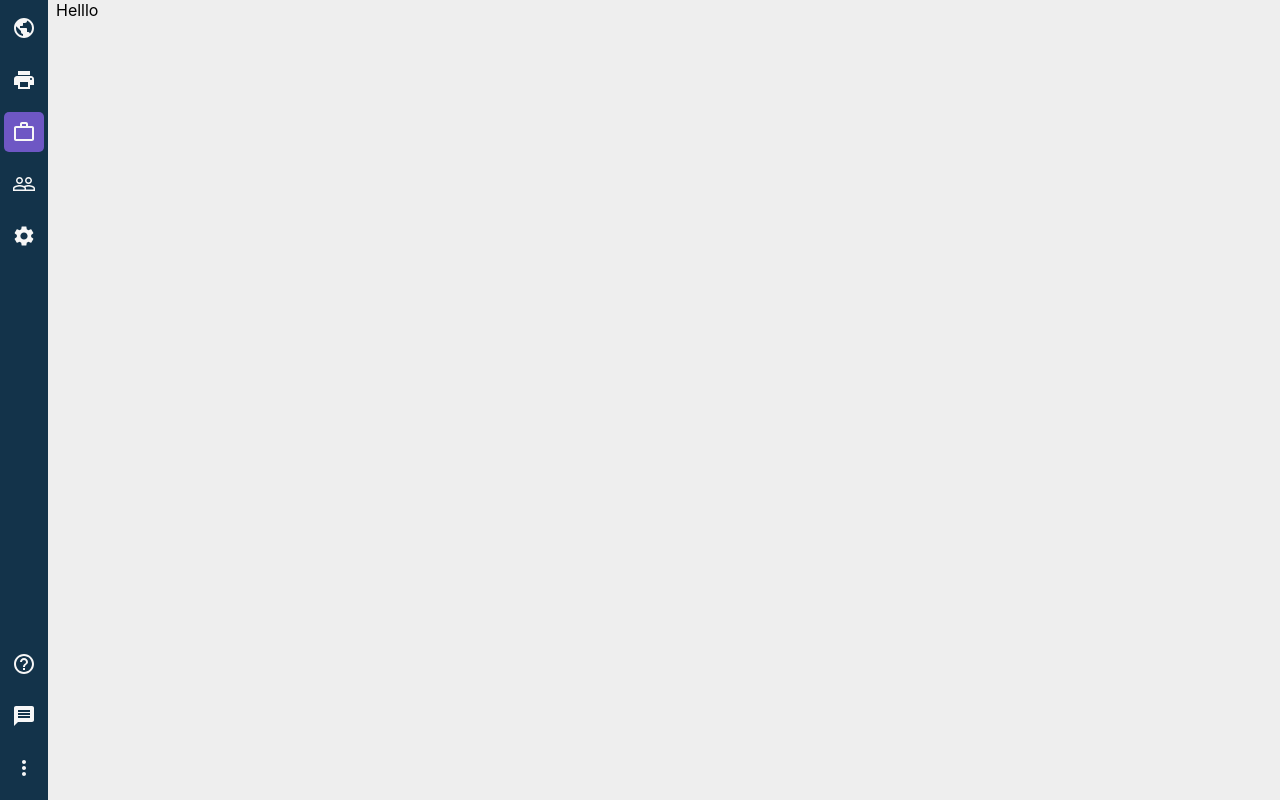
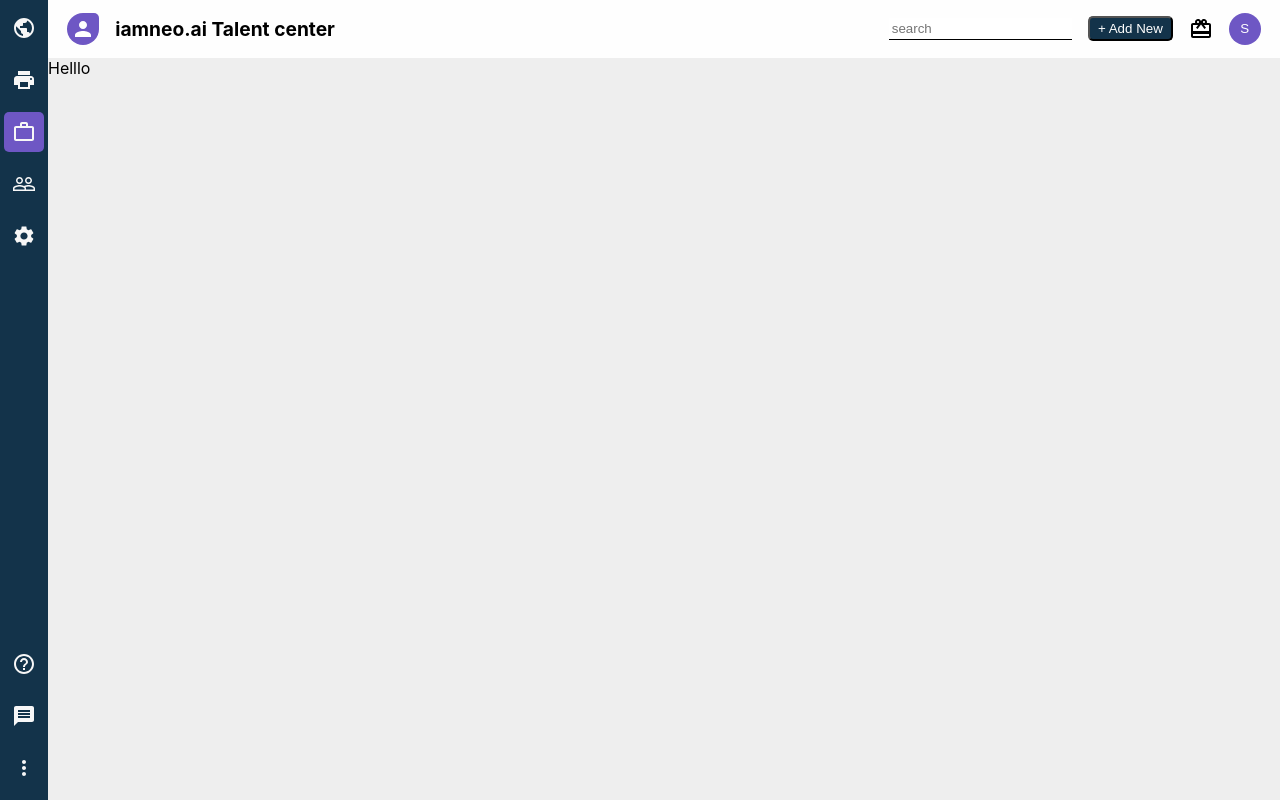
Before and after one commit to manismk/iamneo_assignment, a React (Create React App) app: page / in a window 1280 px wide. Built offline with nearby package versions, Linux system fonts and the light colour scheme.

Commit message:
feat: top bar added

```diff
--- a/src/App.js
+++ b/src/App.js
@@ -1,10 +1,15 @@
 import { SideBar } from "./components/sidebar/SideBar";
+import { TopBar } from "./components/topbar/TopBar";
 
 const App = () => {
   return (
     <div className="App">
       <SideBar />
-      <div className="main">Helllo</div>
+
+      <div className="main">
+        <TopBar />
+        Helllo
+      </div>
     </div>
   );
 };
--- /dev/null
+++ b/src/components/topbar/TopBar.jsx
@@ -0,0 +1,26 @@
+import { Person, Redeem } from "@mui/icons-material";
+import "./topbar.css";
+export const TopBar = () => {
+  return (
+    <div className="top--bar">
+      <div>
+        <div className="primary--icon">
+          <Person />
+        </div>
+        <div className="company--name">iamneo.ai Talent center</div>
+      </div>
+      <div>
+        <input
+          className="search"
+          type="text"
+          name="search"
+          id="search"
+          placeholder="search"
+        />
+        <button className="btn--primary">+ Add New</button>
+        <Redeem />
+        <button className="profile--btn">S</button>
+      </div>
+    </div>
+  );
+};
--- /dev/null
+++ b/src/components/topbar/topbar.css
@@ -0,0 +1,48 @@
+.top--bar {
+  display: flex;
+  justify-content: space-between;
+  background-color: var(--light--1);
+  padding: 0.8rem 1.2rem;
+  align-items: center;
+}
+
+.top--bar div {
+  display: flex;
+  gap: 1rem;
+  align-items: center;
+}
+
+.top--bar .company--name {
+  font-weight: 700;
+  font-size: 1.2rem;
+}
+
+.primary--icon {
+  background-color: var(--primary--color);
+  color: var(--light--1);
+  padding: 0.25rem;
+  border-radius: 50%;
+  border-top-right-radius: 5px;
+}
+
+.top--bar .search {
+  border: none;
+  padding: 0.2rem;
+  border-bottom: 1px solid;
+}
+
+.btn--primary {
+  background-color: var(--dark--color);
+  color: var(--light--1);
+  padding: 0.2rem 0.5rem;
+  border-radius: 5px;
+}
+
+.profile--btn {
+  width: 2rem;
+  height: 2rem;
+  background-color: var(--primary--color);
+  color: var(--light--1);
+  border-radius: 50%;
+  border: none;
+}
--- a/src/index.css
+++ b/src/index.css
@@ -28,5 +28,5 @@ code {
 }
 
 .main {
-  margin-left: 3.5rem;
+  margin-left: 3rem;
 }
```
